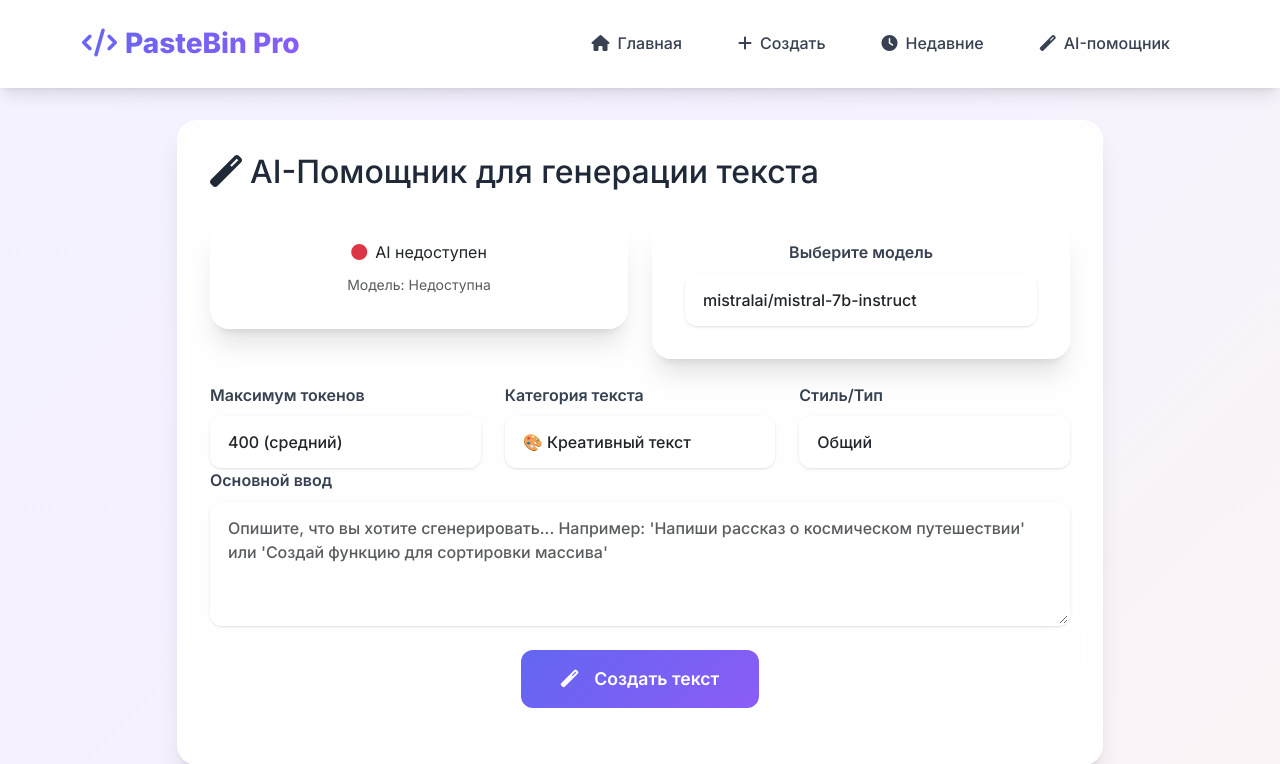
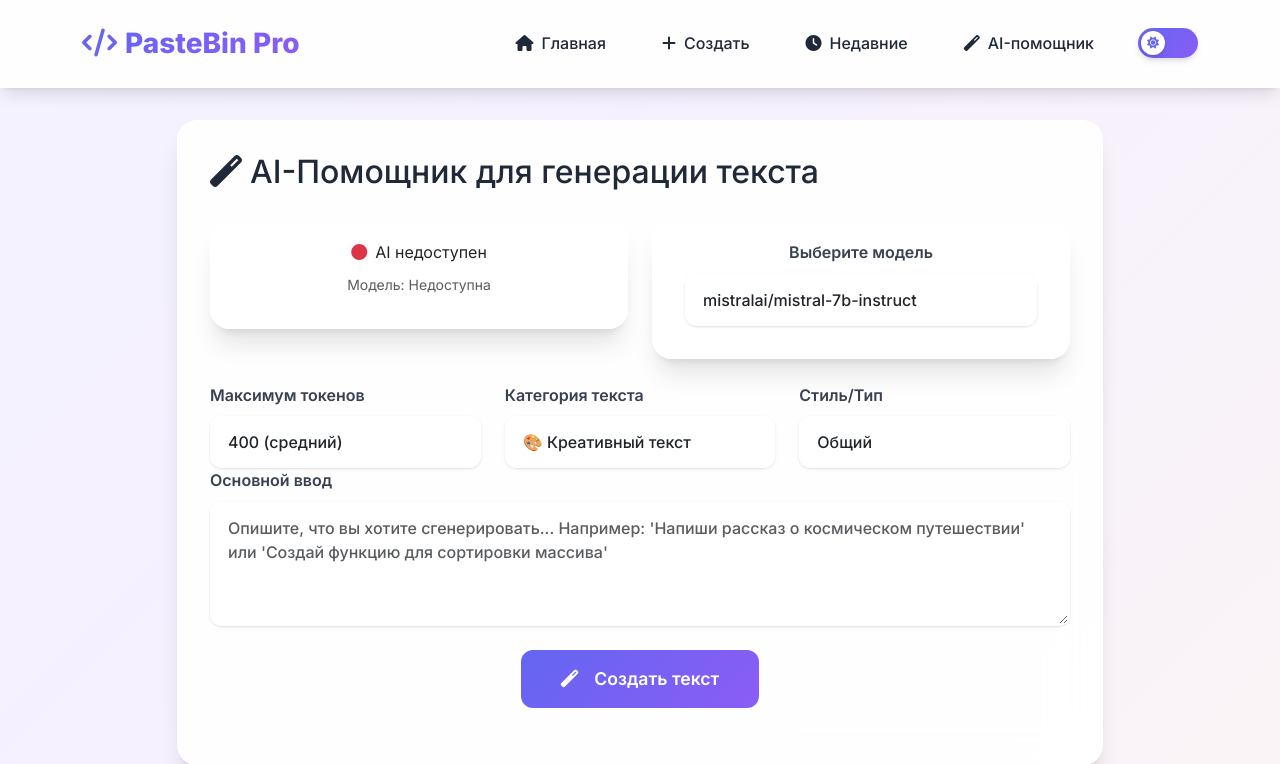
Before and after one commit to Valsury/PasteBinPro_BackBlaze, a Flask app: page /ai in a window 1280 px wide. Shown: the top 764 px of the page. Run offline with Flask 3, Linux system fonts and the light colour scheme; data that the repository does not hold is empty; some libraries are stand-ins or nearby versions.

Commit message:
Add dark/light theme toggle with localStorage persistence

```diff
--- a/templates/base.html
+++ b/templates/base.html
@@ -40,11 +40,21 @@
             --gray-800: #1f2937;
             --gray-900: #111827;
 
+            /* Тема-специфичные переменные */
+            --bg-primary: #f8f9ff;
+            --bg-secondary: #ffffff;
+            --text-primary: #1f2937;
+            --text-secondary: #6b7280;
+            --border-color: rgba(255, 255, 255, 0.3);
+            --card-bg: rgba(255, 255, 255, 0.92);
+            --navbar-bg: rgba(255, 255, 255, 0.88);
+
             /* Градиенты */
             --gradient-primary: linear-gradient(135deg, var(--primary) 0%, var(--secondary) 100%);
             --gradient-accent: linear-gradient(135deg, var(--accent) 0%, var(--primary) 100%);
             --gradient-success: linear-gradient(135deg, var(--success) 0%, var(--accent) 100%);
             --gradient-warm: linear-gradient(135deg, #ff6b6b 0%, #feca57 100%);
+            --gradient-bg: linear-gradient(135deg, #f8f9ff 0%, #e8f4fd 25%, #f0f8ff 50%, #f5f0ff 75%, #fff8f0 100%);
 
             /* Тени */
             --shadow-sm: 0 1px 2px 0 rgb(0 0 0 / 0.05);
@@ -110,7 +153,7 @@
         }
 
         .nav-link {
-            color: var(--gray-700) !important;
+            color: var(--text-primary) !important;
             font-weight: 500;
             padding: 0.75rem 1.5rem !important;
             border-radius: 12px;
@@ -519,6 +562,61 @@
         ::-webkit-scrollbar-thumb:hover {
             background: var(--primary-dark);
         }
+        /* Переключатель темы */
+        .theme-toggle {
+            position: relative;
+            width: 60px;
+            height: 30px;
+            background: var(--gradient-primary);
+            border-radius: 30px;
+            cursor: pointer;
+            transition: var(--transition);
+            border: none;
+            padding: 0;
+            overflow: hidden;
+            box-shadow: var(--shadow-md);
+        }
+
+        .theme-toggle:hover {
+            transform: scale(1.05);
+            box-shadow: var(--shadow-lg);
+        }
+
+        .theme-toggle-slider {
+            position: absolute;
+            top: 3px;
+            left: 3px;
+            width: 24px;
+            height: 24px;
+            background: white;
+            border-radius: 50%;
+            transition: var(--transition);
+            display: flex;
+            align-items: center;
+            justify-content: center;
+            box-shadow: var(--shadow-md);
+        }
+
+        [data-theme="dark"] .theme-toggle-slider {
+            transform: translateX(30px);
+            background: var(--gray-800);
+        }
+
+        .theme-toggle-icon {
+            font-size: 12px;
+            color: var(--primary);
+        }
+
+        [data-theme="dark"] .theme-toggle-icon {
+            color: var(--warning);
+        }
+
+        .theme-toggle-wrapper {
+            display: flex;
+            align-items: center;
+            gap: 0.5rem;
+        }
+
     </style>
 </head>
 <body>
@@ -556,6 +654,13 @@
                         </a>
                     </li>
                 </ul>
+                <div class="theme-toggle-wrapper ms-3">
+                    <button class="theme-toggle" id="themeToggle" aria-label="Переключить тему">
+                        <div class="theme-toggle-slider">
+                            <i class="fas fa-sun theme-toggle-icon"></i>
+                        </div>
+                    </button>
+                </div>
             </div>
         </div>
     </nav>
@@ -666,5 +771,55 @@
     </script>
 
     {% block scripts %}{% endblock %}
+    <script>
+        // Управление темой
+        const themeToggle = document.getElementById('themeToggle');
+        const themeIcon = themeToggle.querySelector('.theme-toggle-icon');
+        const html = document.documentElement;
+
+        // Загружаем сохраненную тему или определяем системную
+        function getPreferredTheme() {
+            const savedTheme = localStorage.getItem('theme');
+            if (savedTheme) {
+                return savedTheme;
+            }
+            return window.matchMedia('(prefers-color-scheme: dark)').matches ? 'dark' : 'light';
+        }
+
+        // Применяем тему
+        function setTheme(theme) {
+            html.setAttribute('data-theme', theme);
+            localStorage.setItem('theme', theme);
+
+            // Обновляем иконку
+            if (theme === 'dark') {
+                themeIcon.classList.remove('fa-sun');
+                themeIcon.classList.add('fa-moon');
+            } else {
+                themeIcon.classList.remove('fa-moon');
+                themeIcon.classList.add('fa-sun');
+            }
+        }
+
+        // Переключаем тему
+        function toggleTheme() {
+            const currentTheme = html.getAttribute('data-theme') || 'light';
+            const newTheme = currentTheme === 'light' ? 'dark' : 'light';
+            setTheme(newTheme);
+        }
+
+        // Инициализация темы при загрузке
+        setTheme(getPreferredTheme());
+
+        // Обработчик клика
+        themeToggle.addEventListener('click', toggleTheme);
+
+        // Слушаем изменения системной темы
+        window.matchMedia('(prefers-color-scheme: dark)').addEventListener('change', (e) => {
+            if (!localStorage.getItem('theme')) {
+                setTheme(e.matches ? 'dark' : 'light');
+            }
+        });
+    </script>
 </body>
 </html>
```
Also changed, not shown: other parts of templates/base.html (+40 -7 lines).
